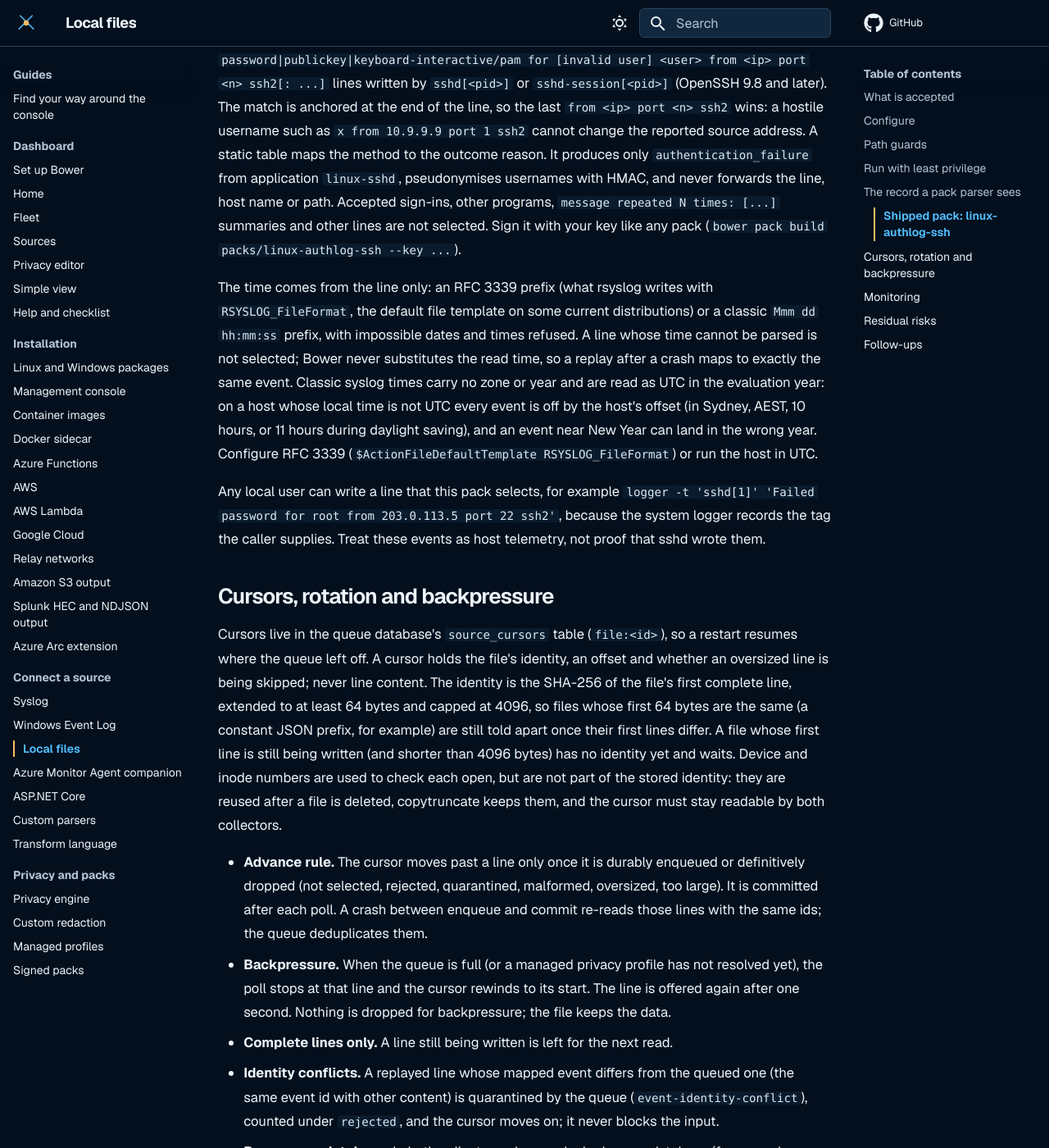
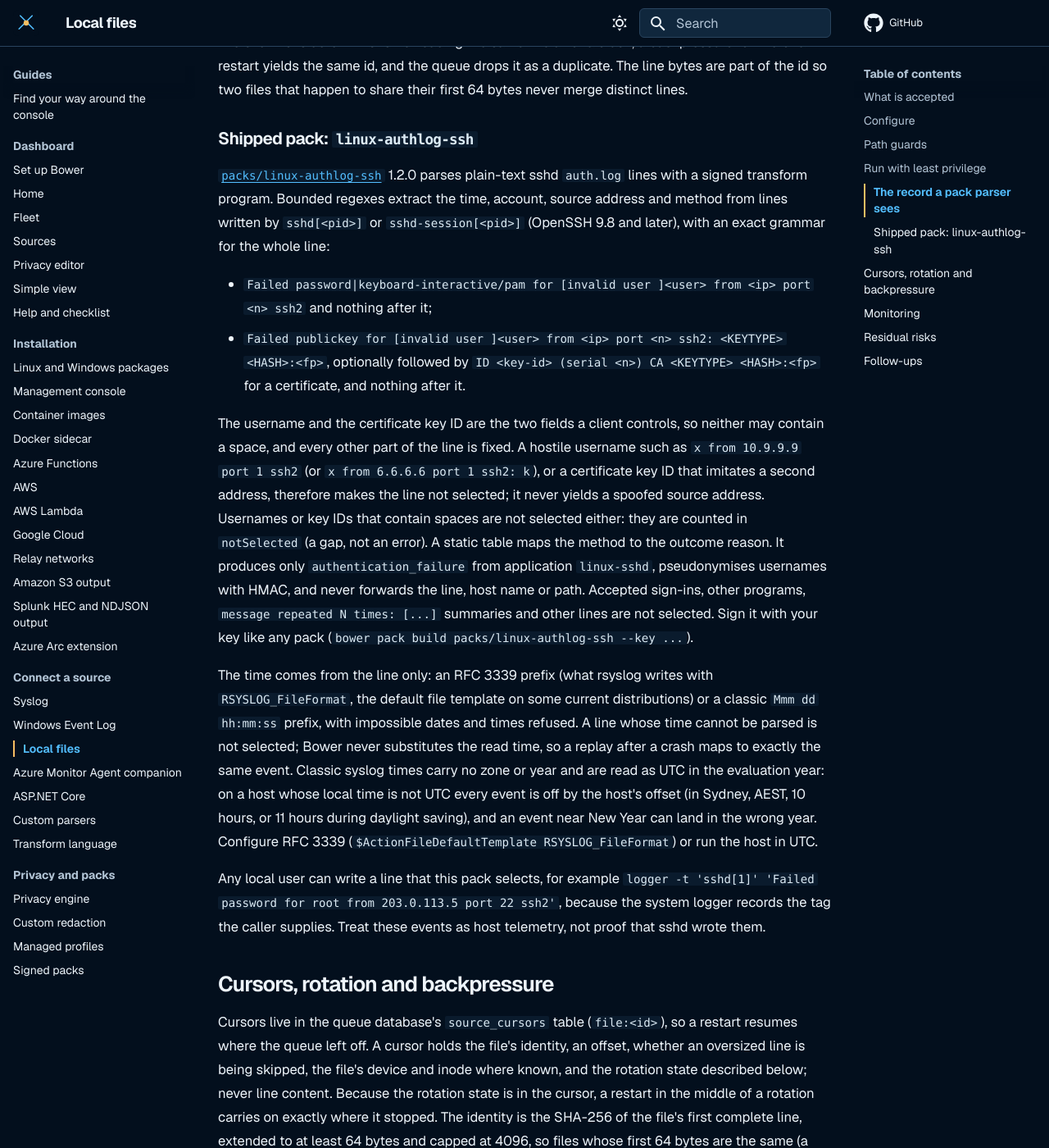
Before and after one commit to jusso-dev/Bower, an MkDocs documentation site: the page built from docs/deployment/file-tail-source.md, in a window 1280 px wide and 1400 px high, scrolled down 4566 px. Shown: the whole window at 82% size. Built offline with MkDocs 1.6.1 and Material for MkDocs 9.7.7, drawn with Linux system fonts in a browser that asks for light colours; some of the changed text lies outside the part shown.

Commit message:
docs(file-tail): durable rotation design, exact pack grammar, canonical overlaps
Co-Authored-By: Claude Opus 5.5 <noreply@anthropic.com>

```diff
--- a/docs/deployment/file-tail-source.md
+++ b/docs/deployment/file-tail-source.md
@@ -66,12 +66,12 @@ start-up and refuses a signed `reload`.
 | `maxBytesPerBatch` | `1048576` | 65536–4194304 bytes scanned per poll (one line may run up to its own limit past it). Also bounds the backward scan for `startAt: end`. |
 | `rotationGracePolls` | `5` | 1–60 polls `path.1` must stay unchanged (size and write time) before the cursor moves to the new file. See [rotation](#cursors-rotation-and-backpressure). |
 | `inputs[].id` | required | 1–63 lowercase letters, digits or hyphens, unique. Names the cursor (`file:<id>`) and the event's source adapter (`file:<id>:<pack>:<parser>`). |
-| `inputs[].path` | required | Absolute, normalised (no `.`, `..`, repeated or trailing separators), no wildcard characters (`* ? [ ] { }`) or control characters, strictly below an allowed root, and read by only one input. Paths that differ only in ASCII case count as the same file, and one input's path may not be another's `path.1`. |
+| `inputs[].path` | required | Absolute, normalised (no `.`, `..`, repeated or trailing separators), no wildcard characters (`* ? [ ] { }`) or control characters, strictly below an allowed root, and read by only one input. Paths that differ only in ASCII case count as the same file, and one input's path may not be another's `path.1`. These rules are applied to canonical paths too (directories resolved through links, so `/var/run/x.log` and `/run/x.log` are the same file), at load and at every read; a directory that does not exist yet is compared as written. |
 | `inputs[].route` | required | `{ "pack": "<id>", "parser": <index> }`: an active parser of a loaded signed pack. Checked at start-up and before a signed reload. |
 | `inputs[].format` | `text` | `text` or `json-lines`. |
 | `inputs[].startAt` | `end` | `end`: the first start reads only lines written after it. `beginning`: the first start reads the whole file. Either way a restart resumes from the stored cursor. |
 | `inputs[].maxLineBytes` | `16384` | 256–30720. A pack parser reads records of at most 32 KiB, so a longer line could never be parsed. |
-| `inputs[].allowSymlink` | `false` | Allow the file itself to be one symbolic link whose target is a regular file below an allowed root. Directories on the path are never links. The target may not be another input's file or `path.1` (checked at load and at every read). |
+| `inputs[].allowSymlink` | `false` | Allow the file itself to be one symbolic link whose target is a regular file below an allowed root. Directories on the path are never links. The target may not be another input's file, another input's link target, or either one's `path.1` (checked at load and at every read). |
 
 There is deliberately no glob form in this version. List each file. Use one input per
 file (for example `auth.log` and `secure` on different hosts are different
@@ -96,8 +96,10 @@ the read; a refused `path.1` fails the poll rather than being skipped.
 The open itself is checked too. On Linux (both collectors) and on every Unix (Rust), the
 file is opened with `O_NOFOLLOW | O_NONBLOCK`, and the handle must be a regular file with
 the same device and inode as the path at that moment, so a link or another file swapped in
-after the checks is refused. Elsewhere the C# collector can only re-check that the path is
-not a link after opening. Each file is opened once per read: its identity, length and
+after the checks is refused. The C# collector knows the flag values for x86-64 and arm64
+only (they differ: `O_NOFOLLOW` is 0x20000 on x86-64 and 0x8000 on arm64); on other Linux
+architectures it opens without them and relies on the device and inode check alone.
+Elsewhere the C# collector can only re-check that the path is not a link after opening. Each file is opened once per read: its identity, length and
 lines all come from that one handle, so bytes of one generation can never move another
 generation's cursor.
 
@@ -141,14 +143,24 @@ merge distinct lines.
 
 ### Shipped pack: `linux-authlog-ssh`
 
-[`packs/linux-authlog-ssh`](../../packs/linux-authlog-ssh) 1.1.0 parses plain-text sshd
+[`packs/linux-authlog-ssh`](../../packs/linux-authlog-ssh) 1.2.0 parses plain-text sshd
 `auth.log` lines with a signed transform program. Bounded regexes extract the time,
-account, source address and method from `Failed password|publickey|keyboard-interactive/pam
-for [invalid user] <user> from <ip> port <n> ssh2[: ...]` lines written by `sshd[<pid>]` or
-`sshd-session[<pid>]` (OpenSSH 9.8 and later). The match is anchored at the end of the line,
-so the last `from <ip> port <n> ssh2` wins: a hostile username such as
-`x from 10.9.9.9 port 1 ssh2` cannot change the reported source address. A static table
-maps the method to the outcome reason. It produces only `authentication_failure` from
+account, source address and method from lines written by `sshd[<pid>]` or
+`sshd-session[<pid>]` (OpenSSH 9.8 and later), with an exact grammar for the whole line:
+
+- `Failed password|keyboard-interactive/pam for [invalid user ]<user> from <ip> port <n> ssh2`
+  and nothing after it;
+- `Failed publickey for [invalid user ]<user> from <ip> port <n> ssh2: <KEYTYPE> <HASH>:<fp>`,
+  optionally followed by ` ID <key-id> (serial <n>) CA <KEYTYPE> <HASH>:<fp>` for a
+  certificate, and nothing after it.
+
+The username and the certificate key ID are the two fields a client controls, so neither
+may contain a space, and every other part of the line is fixed. A hostile username such as
+`x from 10.9.9.9 port 1 ssh2` (or `x from 6.6.6.6 port 1 ssh2: k`), or a certificate key ID
+that imitates a second address, therefore makes the line not selected; it never yields a
+spoofed source address. Usernames or key IDs that contain spaces are not selected either:
+they are counted in `notSelected` (a gap, not an error). A static table maps the method to
+the outcome reason. It produces only `authentication_failure` from
 application `linux-sshd`, pseudonymises usernames with HMAC, and never forwards the line,
 host name or path. Accepted sign-ins, other programs, `message repeated N times: [...]`
 summaries and other lines are not selected. Sign it with your key like any pack
@@ -172,14 +184,16 @@ telemetry, not proof that sshd wrote them.
 ## Cursors, rotation and backpressure
 
 Cursors live in the queue database's `source_cursors` table (`file:<id>`), so a restart
-resumes where the queue left off. A cursor holds the file's identity, an offset and
-whether an oversized line is being skipped; never line content. The identity is the SHA-256
+resumes where the queue left off. A cursor holds the file's identity, an offset, whether an
+oversized line is being skipped, the file's device and inode where known, and the rotation
+state described below; never line content. Because the rotation state is in the cursor, a
+restart in the middle of a rotation carries on exactly where it stopped. The identity is the SHA-256
 of the file's first complete line, extended to at least 64 bytes and capped at 4096, so
 files whose first 64 bytes are the same (a constant JSON prefix, for example) are still told
 apart once their first lines differ. A file whose first line is still being written (and
-shorter than 4096 bytes) has no identity yet and waits. Device and inode numbers are used
-to check each open, but are not part of the stored identity: they are reused after a file
-is deleted, copytruncate keeps them, and the cursor must stay readable by both collectors.
+shorter than 4096 bytes) has no identity yet and waits. Device and inode numbers check each
+open and tell rename from copytruncate, but are not part of the identity: they are reused
+after a file is deleted and copytruncate keeps them.
 
 - **Advance rule.** The cursor moves past a line only once it is durably enqueued or
   definitively dropped (not selected, rejected, quarantined, malformed, oversized, too
@@ -199,19 +213,30 @@ is deleted, copytruncate keeps them, and the cursor must stay readable by both c
   cursor is unchanged.
 - **Oversized lines** are skipped without being buffered, even across polls, and
   counted.
-- **Rename rotation** (logrotate's default): when the current file's identity changes and
-  `path.1` carries the old identity, Bower drains `path.1` from the cursor. A writer keeps
-  writing to `path.1` until it reopens its file (rsyslog until it is sent HUP), so the
-  cursor leaves `path.1` only once the new file can be identified and `path.1` has stayed
-  unchanged (size and write time) for `rotationGracePolls` polls; only then is an
-  unterminated last line of `path.1` taken as complete. Lines written to `path.1` after
-  that are counted in `rotationGaps`, never lost silently. Keep `delaycompress` so `path.1`
-  stays plain text. The grace window and that late-line watch live in memory: a restart
-  starts the window again.
-- **copytruncate**: the copy in `path.1` is drained the same way, then the truncated file
-  is read from its start. When the truncated file's first line repeats the old one (so the
-  identities match) and it is shorter than the cursor, a `path.1` with the same identity
-  and at least the cursor's length is drained from the cursor first.
+- **Rotation is a drain.** Once a rotation is detected, the cursor refers to `path.1`
+  (`drain` in the cursor) and the current file is not read at all until `path.1` is
+  drained, however the current file changes meanwhile. If `path.1` disappears or is rotated
+  again before it is drained, that is counted in `rotationGaps` and the current file is
+  read from its start.
+- **Rename or copytruncate.** On Linux (and every Unix in Rust) device and inode numbers
+  tell them apart: copytruncate keeps the original file at the path (truncated) and makes
+  `path.1` a copy; rename moves the original to `path.1` and puts another file at the path.
+  Without them, a current file shorter than the cursor with the same identity (and a
+  `path.1` with that identity at least as long as the cursor) is copytruncate, and a changed
+  identity with `path.1` carrying the old one is a rename.
+- **copytruncate**: the copy is static, so it is drained from the cursor to its end (its
+  last line is complete) and the cursor moves to the current file at offset 0 at once, with
+  no grace window.
+- **Rename rotation** (logrotate's default): a writer keeps writing to `path.1` until it
+  reopens its file (rsyslog until it is sent HUP), so the cursor leaves `path.1` only once
+  the new file can be identified and `path.1` has stayed unchanged over `rotationGracePolls`
+  end-of-file polls. A poll counts only when it read to the end of `path.1` without hitting
+  a line or byte limit and its size and write time are the same as at the previous such
+  poll, so a backlog never uses up the window; the count is kept in the cursor. Only then is
+  an unterminated last line of `path.1` taken as complete. The generation the cursor left
+  (identity and length) is kept in the cursor too, and only once the switch is committed:
+  later growth of that `path.1`, before or after a restart, is counted in `rotationGaps`,
+  never lost silently. Keep `delaycompress` so `path.1` stays plain text.
 - **startAt: end** scans back from the end for the last complete line within
   `maxBytesPerBatch` bytes (stopping promptly on shutdown). Without a newline in that window
   it starts at the end and skips the rest of the line being written.
```
Also changed, not shown: docs/security/pack-runtime-catalogue.md (+14 -10 lines).
